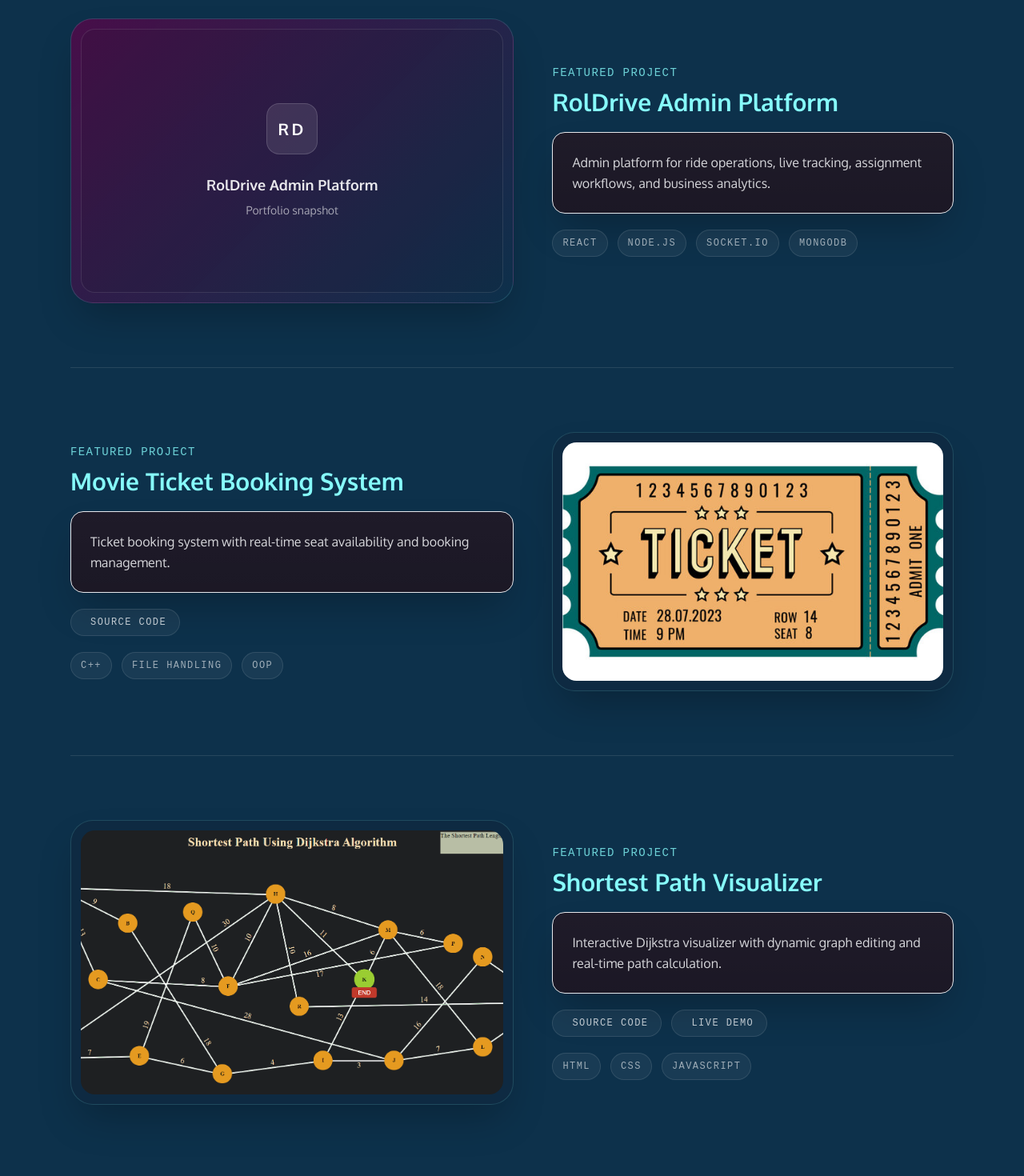
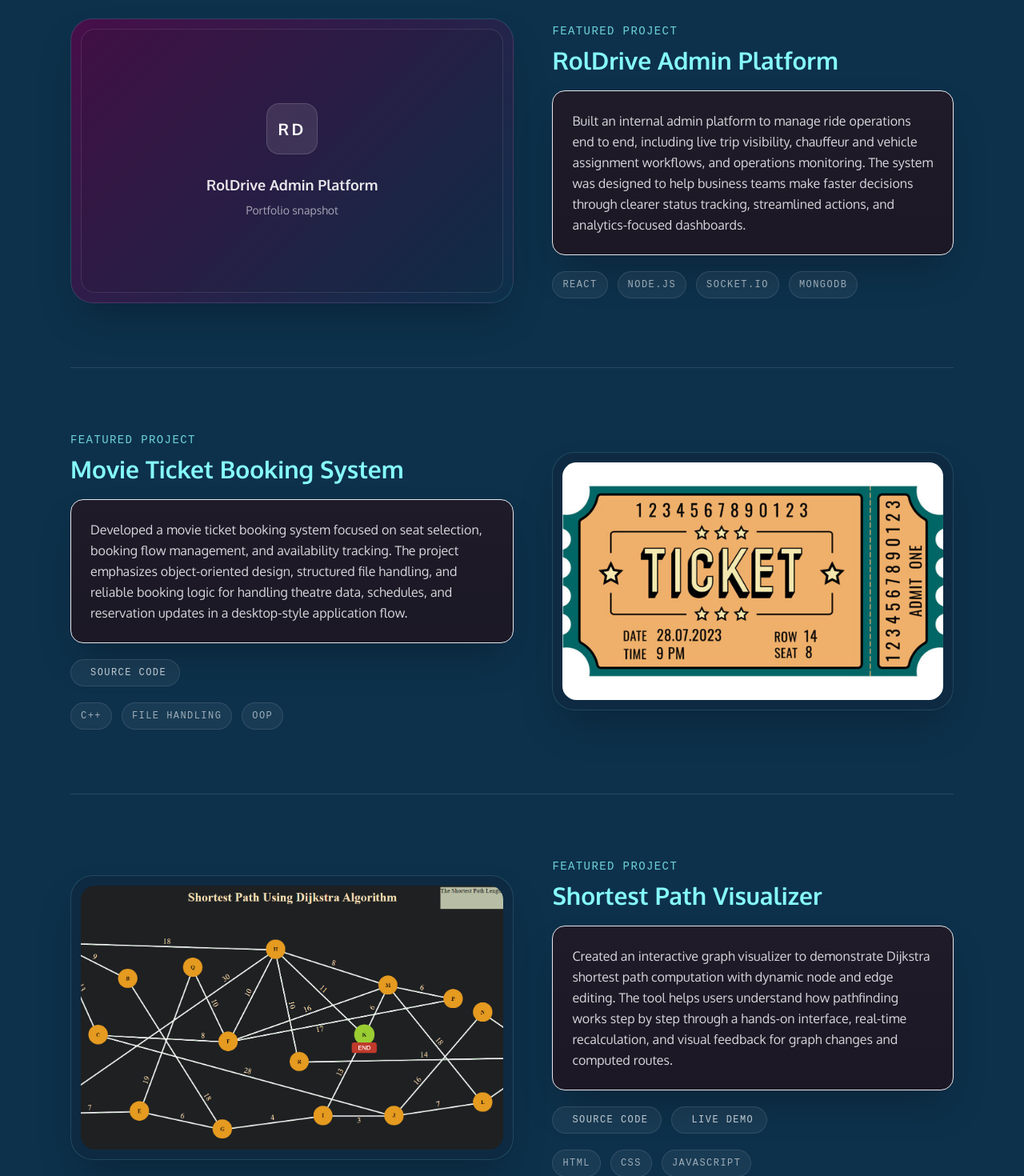
Before and after one commit to RakeshChoudhary29/Portfolio_website, a React (Vite) app: page / in a window 1280 px wide. Shown: the part 3420-4890 px from the top of the page at 80% size. Built offline with nearby package versions, Linux system fonts and the light colour scheme; the HTML template or start-up script is replaced by a standard one; a web font is replaced by a local one.

Commit message:
feat: Update favicon to SVG format and enhance project descriptions for clarity

```diff
--- a/index.html
+++ b/index.html
@@ -10,7 +10,8 @@
     />
 
     <!-- Favicons -->
-    <link rel="icon" type="image/png" href="/favicon.png" />
+    <link rel="icon" type="image/svg+xml" href="/favicon.svg" />
+    <link rel="shortcut icon" href="/favicon.svg" />
     <link rel="apple-touch-icon" href="/favicon.png" />
     <link rel="manifest" href="/site.webmanifest" />
     <meta name="theme-color" content="#171321" />
--- a/src/data/portfolios.js
+++ b/src/data/portfolios.js
@@ -161,7 +161,7 @@ export const portfolioRegistry = {
           label: 'Featured Project',
           title: 'RolDrive Admin Platform',
           description:
-            'Admin platform for ride operations, live tracking, assignment workflows, and business analytics.',
+            'Built an internal admin platform to manage ride operations end to end, including live trip visibility, chauffeur and vehicle assignment workflows, and operations monitoring. The system was designed to help business teams make faster decisions through clearer status tracking, streamlined actions, and analytics-focused dashboards.',
           links: [],
           techs: ['React', 'Node.js', 'Socket.io', 'MongoDB'],
           placeholder: 'RD',
@@ -172,7 +172,7 @@ export const portfolioRegistry = {
           label: 'Featured Project',
           title: 'Movie Ticket Booking System',
           description:
-            'Ticket booking system with real-time seat availability and booking management.',
+            'Developed a movie ticket booking system focused on seat selection, booking flow management, and availability tracking. The project emphasizes object-oriented design, structured file handling, and reliable booking logic for handling theatre data, schedules, and reservation updates in a desktop-style application flow.',
           links: [
             {
               url: 'https://github.com/RakeshChoudhary29/Movie-Ticket-Booking-System',
@@ -190,7 +190,7 @@ export const portfolioRegistry = {
           label: 'Featured Project',
           title: 'Shortest Path Visualizer',
           description:
-            "Interactive Dijkstra visualizer with dynamic graph editing and real-time path calculation.",
+            'Created an interactive graph visualizer to demonstrate Dijkstra shortest path computation with dynamic node and edge editing. The tool helps users understand how pathfinding works step by step through a hands-on interface, real-time recalculation, and visual feedback for graph changes and computed routes.',
           links: [
             {
               url: 'https://github.com/RakeshChoudhary29/Shortest-Path',
@@ -316,7 +316,7 @@ export const portfolioRegistry = {
           label: 'Data Project',
           title: 'Titanic Survival Analysis',
           description:
-            'Data analysis project exploring survival patterns through visualizations, segmentation, and feature-based insights.',
+            'Performed exploratory data analysis on the Titanic dataset to identify survival trends across passenger demographics, ticket class, and travel patterns. The project focuses on cleaning data, comparing features, and using visual analysis to uncover interpretable insights that explain how different variables influenced survival outcomes.',
           links: [
             {
               url: 'https://github.com/RakeshChoudhary29/Titanic',
@@ -334,7 +334,7 @@ export const portfolioRegistry = {
           label: 'Applied Work',
           title: 'Real-Time Analytics Dashboard',
           description:
-            'Dashboarding work for tracking performance metrics, operational analytics, and reporting visibility.',
+            'Worked on dashboard experiences that surface operational KPIs, performance metrics, and reporting insights in a clear and actionable format. The goal was to improve decision-making for internal teams through better visibility, structured filters, and near real-time updates across business and operational views.',
           links: [],
           techs: ['Analytics', 'Dashboards', 'RBAC', 'Reporting'],
           placeholder: 'BI',
@@ -345,7 +345,7 @@ export const portfolioRegistry = {
           label: 'Applied Work',
           title: 'Data Pipeline and Query Optimization',
           description:
-            'Performance-oriented workflows using aggregation pipelines, indexing, caching, and cloud-backed data design.',
+            'Improved backend data workflows by optimizing queries, designing aggregation pipelines, and reducing response times through indexing and caching strategies. This work focused on making data-heavy applications more scalable and reliable while supporting reporting needs, cloud-backed deployments, and efficient access patterns.',
           links: [],
           techs: ['MongoDB', 'Redis', 'GCP', 'Optimization'],
           placeholder: 'DE',
```
Also changed, not shown: public/favicon.svg (added), public/site.webmanifest.
